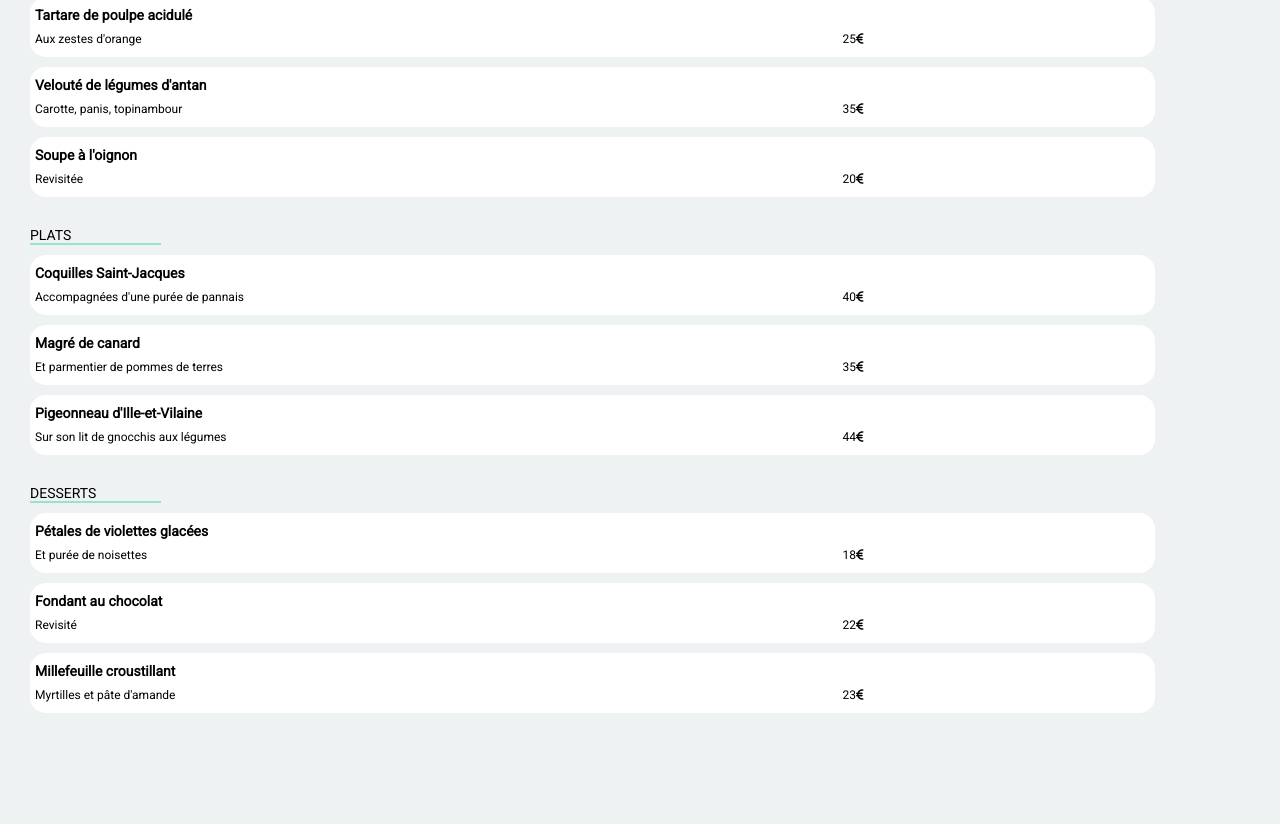
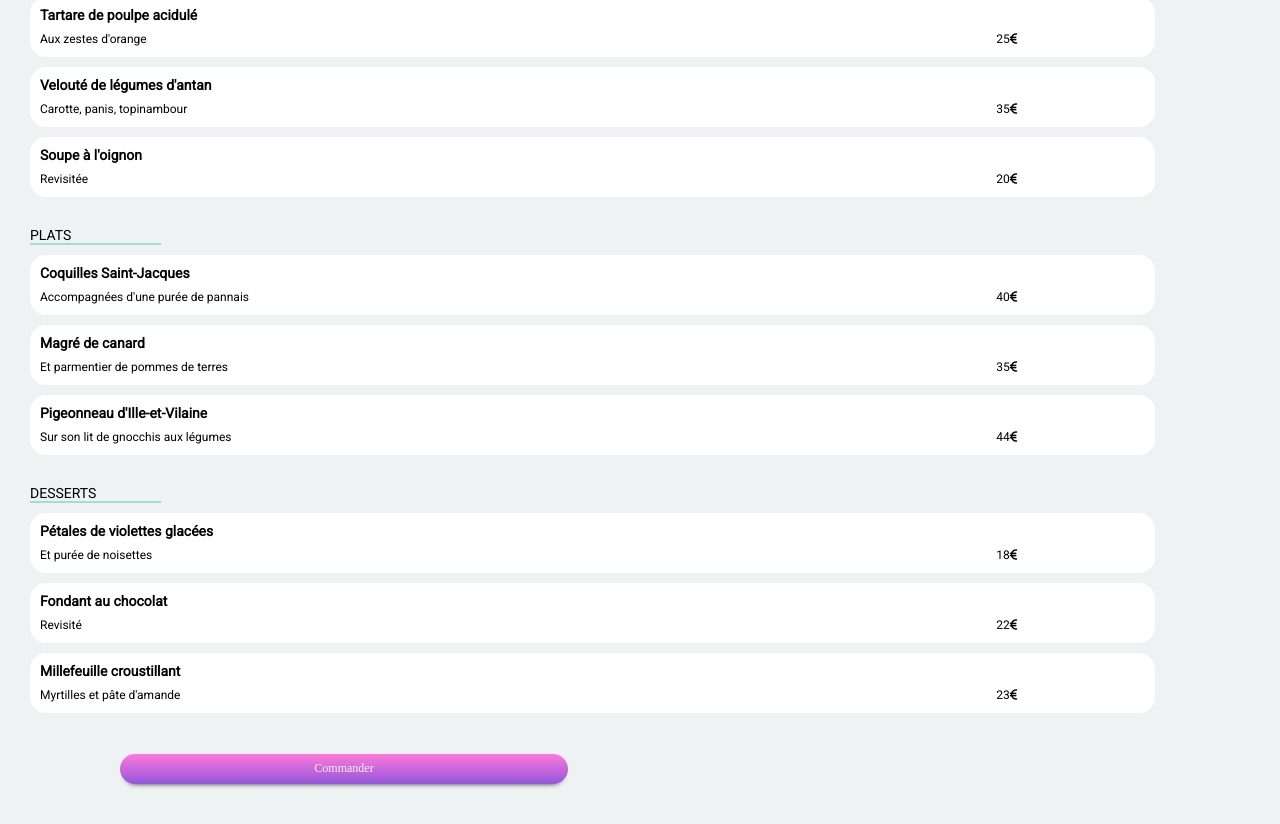
Before and after one commit to aassvi/homyfood, a website: page menuFrancaise.html in a window 1280 px wide. Shown: the part 416-1240 px from the top of the page. Drawn offline with Linux system fonts and the light colour scheme.

Commit message:
rename indexMenu

```diff
--- a/sass/Pages/_menu.scss
+++ b/sass/Pages/_menu.scss
@@ -1,11 +1,11 @@
 section{
     width: 100%;
-    height: 1390px;
+    height: 1200px;
     background-color: $coul_backg_formsectnav;
 }
 .menu{
     width: 100%;
-    height: 1250px;
+    height: 1100px;
     display: block;
     margin-top: 10px;
     img {
@@ -96,9 +96,9 @@ section{
                 p{
                   font-weight: bold;
                   text-align: left;
-                  padding-left: 5px;
+                  padding-left: 10px;
                   font-size: 14px;
-                  width: 70%;
+                  width: 75%;
                 }
 
             }
@@ -107,14 +107,14 @@ section{
                 padding-top: 10px;
                 p{
                     text-align: left;
-                    width: 70%;
-                    padding-left: 5px;
+                    width: 85%;
+                    padding-left: 10px;
                     font-size: 12px;
                 }
                 &__euro{
                     display: flex;
-                    padding-left: 20px;
-                    width: 30%;
+
+                    width: 15%;
                     i{
                         opacity: 1;
                     }
@@ -188,7 +188,7 @@ section{
                         display: flex;
                         width: 50%;
                         p{
-                          text-align: left;
+                          text-align:left;
                           white-space: none;    // no wrap à la ligne quand il n'y a plus d'espace
                           // cacher ce que dépasse
                           text-overflow: unset;
@@ -254,9 +254,9 @@ section{
                 p{
                   font-weight: bold;
                   text-align: left;
-                  padding-left: 5px;
+                  padding-left: 10px;
                   font-size: 14px;
-                  width: 70%;
+                  width: 75%;
                 }
 
             }
@@ -265,14 +265,14 @@ section{
                 padding-top: 10px;
                 p{
                     text-align: left;
-                    width: 70%;
-                    padding-left: 5px;
+                    width: 85%;
+                    padding-left: 10px;
                     font-size: 12px;
                 }
                 &__euro{
                     display: flex;
-                    padding-left: 20px;
-                    width: 30%;
+
+                    width: 15%;
                     i{
                         opacity: 1;
                     }
@@ -411,9 +411,9 @@ section{
                 p{
                   font-weight: bold;
                   text-align: left;
-                  padding-left: 5px;
+                  padding-left: 10px;
                   font-size: 14px;
-                  width: 70%;
+                  width: 75%;
                 }
 
             }
@@ -422,14 +422,14 @@ section{
                 padding-top: 10px;
                 p{
                     text-align: left;
-                    width: 70%;
-                    padding-left: 5px;
+                    width: 85%;
+                    padding-left: 10px;
                     font-size: 12px;
                 }
                 &__euro{
                     display: flex;
-                    padding-left: 20px;
-                    width: 30%;
+
+                    width: 15%;
                     i{
                         opacity: 1;
                     }
@@ -523,9 +523,12 @@ section{
 
 
     &__button{
+        display: flex;
+        justify-content: center;
+        align-items: center;
         width: 35%;
         height: 30px;
-        margin-left: 130px;
+        margin-left: 120px;
         border-radius: 16px;
         // melange des trois couleurs de la chartre graphique du site//
         @include couleur-button;
@@ -534,7 +537,7 @@ section{
         color: #F2F2F2;
         font-size: 12px;
         font-weight: 0px;
-        margin-top: 40px;
+        margin-top: 20px;
 
         p{
           width: 100%;
```
Also changed, not shown: indexRestaurant.html (+4 -4 lines), .public/css/stylemenu.css, menuFrancaise.html (renamed from indexMenu.html), 1 other file.
